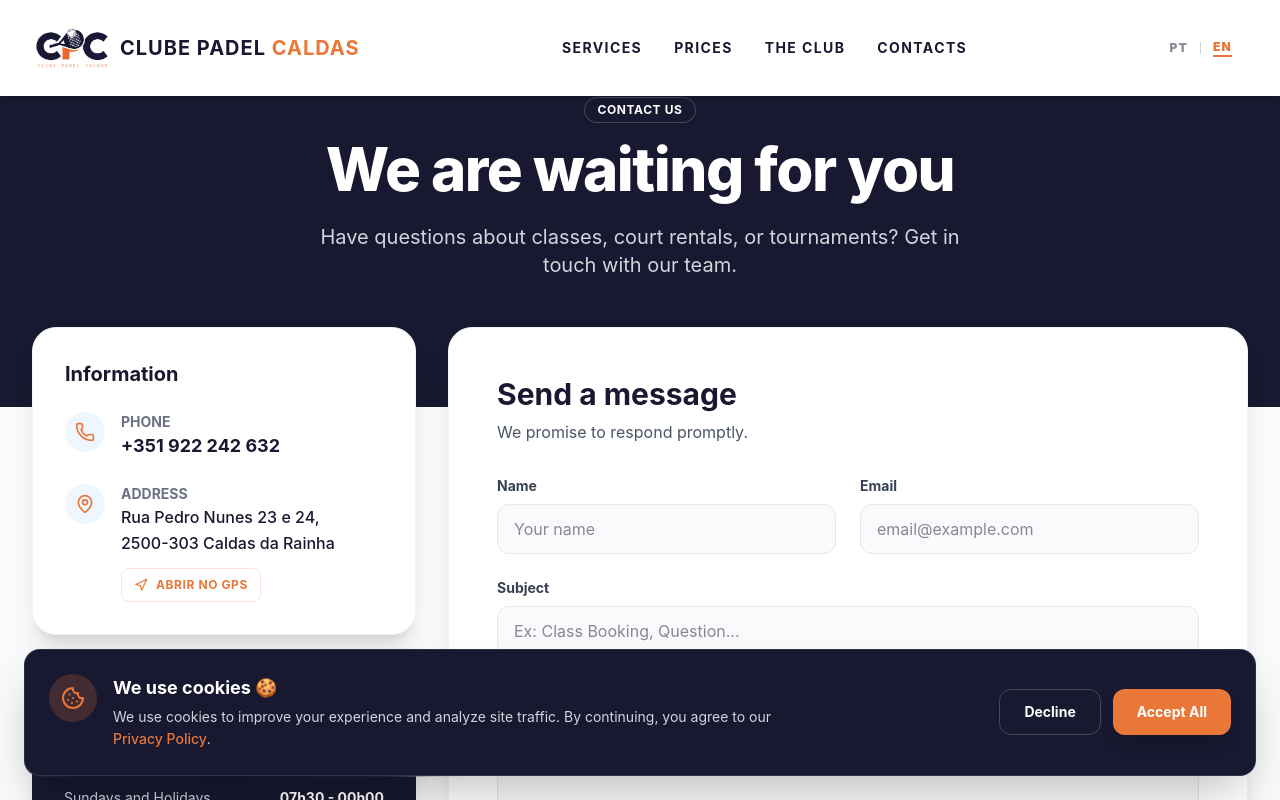
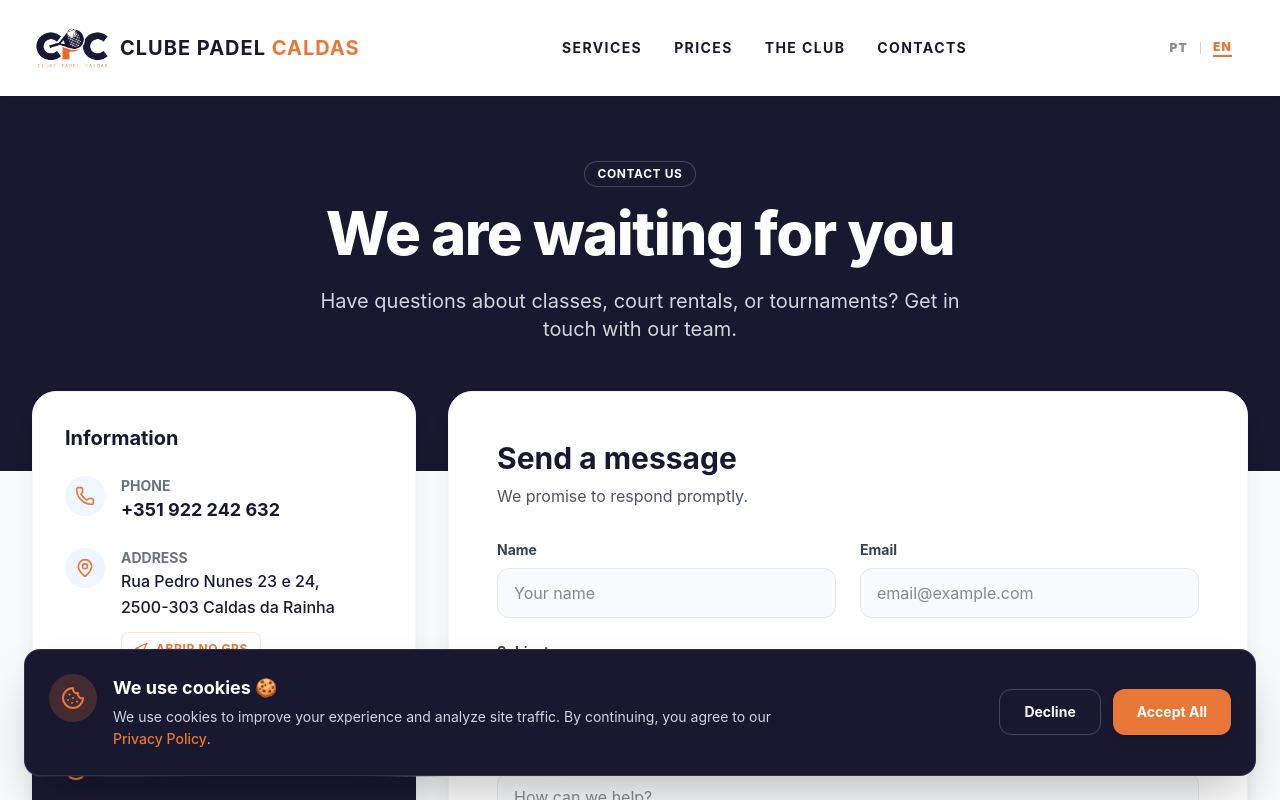
Before and after one commit to Santosha17/ClubePadelCaldas, a Next.js app: page /en/contactos in a window 1280 px wide. Shown: the top 800 px of the page. Built offline with nearby package versions, Linux system fonts and the light colour scheme.

Commit message:
updates nas páginas faq, hino e contactos

```diff
--- a/src/app/[locale]/contactos/page.tsx
+++ b/src/app/[locale]/contactos/page.tsx
@@ -68,7 +68,7 @@ export default function Contactos() {
     return (
         <div className="bg-gray-50">
             {/* HERO SECTION */}
-            <div className="relative bg-brand-navy py-24 pb-32 overflow-hidden">
+            <div className="relative bg-brand-navy pt-40 pb-24 pb-32 overflow-hidden">
                 <div className="absolute inset-0 opacity-10 pattern-grid-lg text-white" />
                 <div className="relative max-w-7xl mx-auto px-4 sm:px-6 lg:px-8 text-center">
                     <span className="inline-block py-1 px-3 rounded-full bg-brand-navy border border-white/20 text-white text-xs font-bold tracking-wider uppercase mb-4">
--- a/src/app/[locale]/faq/page.tsx
+++ b/src/app/[locale]/faq/page.tsx
@@ -20,7 +20,7 @@ export default function FAQ() {
     };
 
     return (
-        <section className="py-24 bg-gray-50 scroll-mt-20" id="faq">
+        <section className="pt-40 pb-24 bg-gray-50 scroll-mt-20" id="faq">
             <div className="container mx-auto px-4 max-w-4xl">
 
                 {/* Cabeçalho */}
--- a/src/app/[locale]/hino/page.tsx
+++ b/src/app/[locale]/hino/page.tsx
@@ -10,7 +10,7 @@ export default function Hino() {
     const t = useTranslations('Anthem');
 
     return (
-        <div className="bg-gray-50 pb-24">
+        <div className="bg-gray-50 pt-20 pb-24">
 
             {/* 1. HERO SECTION */}
             <div className="relative bg-brand-navy py-24 pb-32 overflow-hidden">
```
